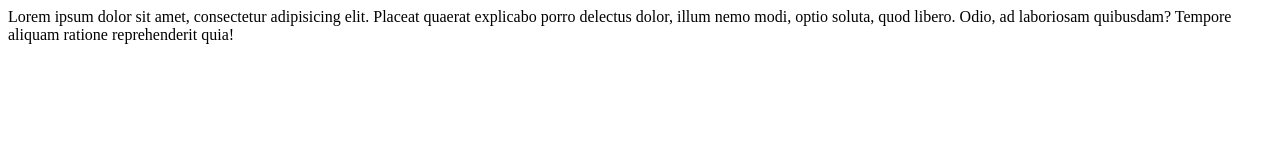
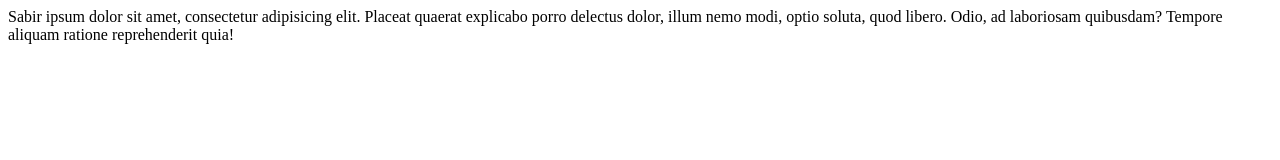
Before and after one commit to Sabir210/solvingconflict, a plain HTML site: page index.html in a window 1280 px wide. Drawn offline with Linux system fonts and the light colour scheme.

Commit message:
Update index.html

```diff
--- a/index.html
+++ b/index.html
@@ -5,6 +5,6 @@
 	<title>Document</title>
 </head>
 <body>
-Lorem ipsum dolor sit amet, consectetur adipisicing elit. Placeat quaerat explicabo porro delectus dolor, illum nemo modi, optio soluta, quod libero. Odio, ad laboriosam quibusdam? Tempore aliquam ratione reprehenderit quia!
+Sabir ipsum dolor sit amet, consectetur adipisicing elit. Placeat quaerat explicabo porro delectus dolor, illum nemo modi, optio soluta, quod libero. Odio, ad laboriosam quibusdam? Tempore aliquam ratione reprehenderit quia!
 </body>
 </html>
```
